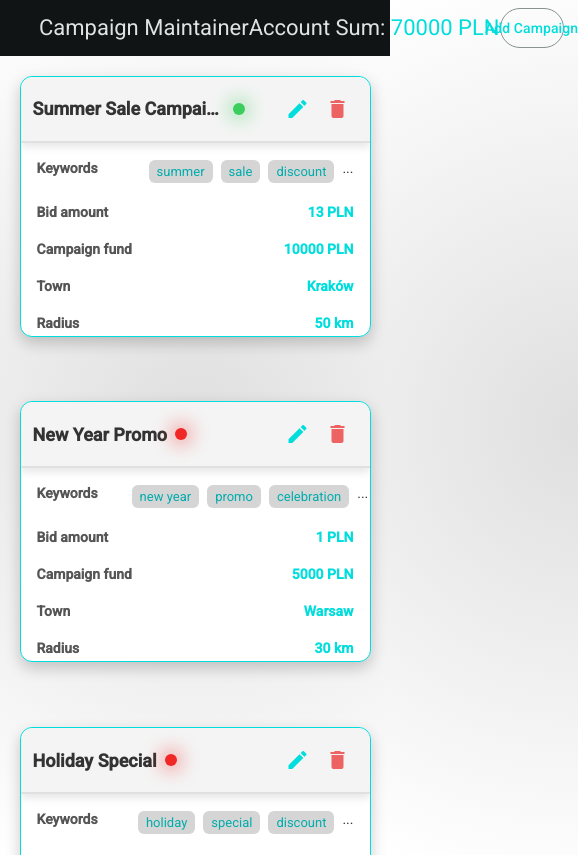
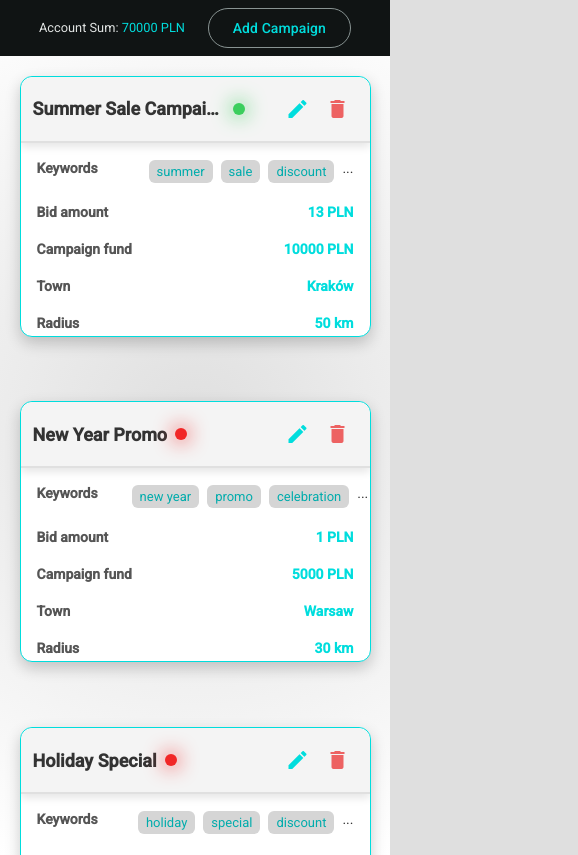
Before and after one commit to BartlomiejPop/capaign-project-angular, an Angular app in the folder my-vite-template/: page / in a window 390 px wide. Shown: the whole page, 578 px wide, since content can reach past the window. Built offline with nearby package versions, Linux system fonts and the light colour scheme.

Commit message:
heade styles fix

```diff
--- a/my-vite-template/src/app/components/header/header.css
+++ b/my-vite-template/src/app/components/header/header.css
@@ -8,3 +8,15 @@
 .button-text {
   color: #00dddd;
 }
+
+@media (max-width: 800px) {
+  .account-sum {
+    font-size: 0.8rem;
+  }
+}
+
+@media (max-width: 800px) {
+  .header-title {
+    display: none;
+  }
+}
--- a/my-vite-template/src/app/components/header/header.html
+++ b/my-vite-template/src/app/components/header/header.html
@@ -1,6 +1,6 @@
 <mat-toolbar class="header">
-  <span>Campaign Maintainer</span>
-  <p>
+  <span class="header-title">Campaign Maintainer</span>
+  <p class="account-sum">
     Account Sum:
     <span class="account-sum-value">{{this.accountSum()}} PLN</span>
   </p>
```
